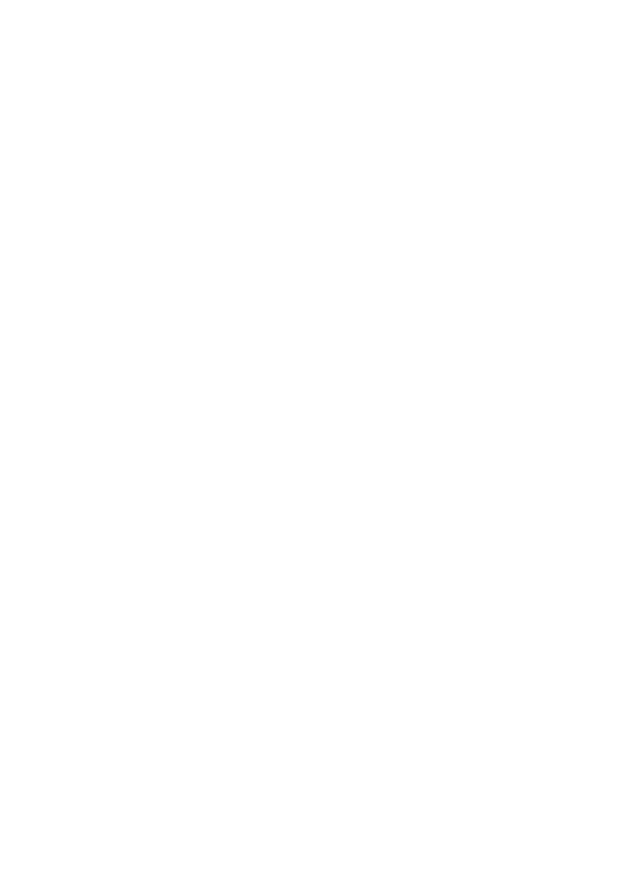
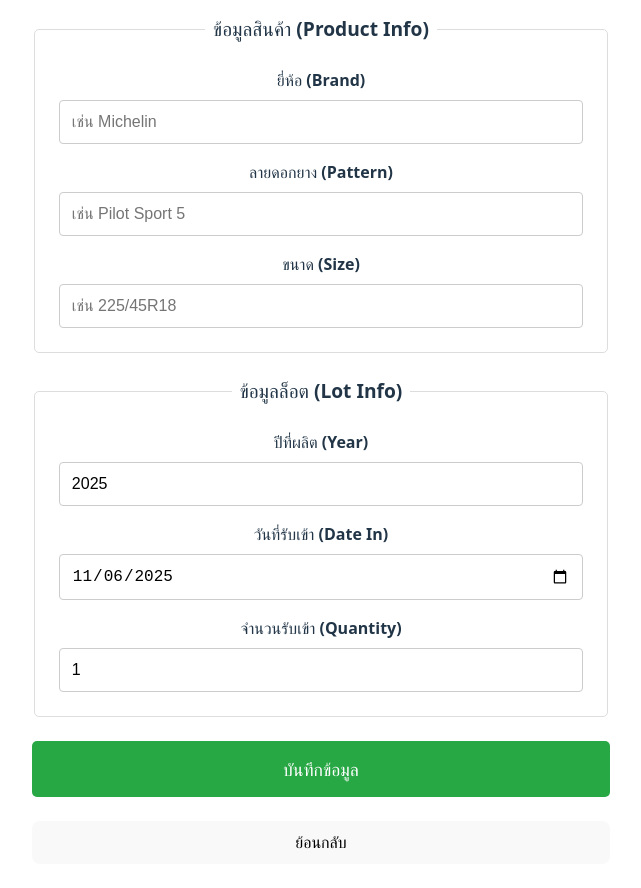
Before and after one commit to Witwin12/stock_app, a Vue app in the folder frontend/: page /stock-in in a window 1280 px wide. Before the commit this address had no page. Shown: the top 888 px of the page, without its empty margins (383-1024 px from the left). Before the commit the page ends 800 px from the top, so only its background shows below. Built offline with nearby package versions, Linux system fonts and the light colour scheme.

Commit message:
make UI for add new stock

```diff
--- a/frontend/src/App.vue
+++ b/frontend/src/App.vue
@@ -13,6 +13,7 @@
 <style scoped>
 /* Style ในนี้คือ Style ที่ใช้ "ร่วมกันทุกหน้า"
 */
+
 main {
   width: 100%;
   height: 100%;
--- a/frontend/src/router/index.js
+++ b/frontend/src/router/index.js
@@ -2,6 +2,7 @@
 
 import Home from '@/views/Home.vue';
 import TireDetail from '@/views/TireDetail.vue';
+import AddNewProduct from '@/views/AddNewProduct.vue';
 
 // 2. "routes" ต้องเป็น Array (วงเล็บเหลี่ยม)
 const routes = [
@@ -16,7 +17,12 @@
     path: '/product/:id',
     name: 'product-detail',
     component: TireDetail
-  }
+  },
+  {
+      path: '/stock-in',
+      name: 'stock-in',
+      component: AddNewProduct
+    }
 ];
 
 const router = createRouter({
--- /dev/null
+++ b/frontend/src/views/AddNewProduct.vue
@@ -0,0 +1,259 @@
+<script setup>
+import { ref } from 'vue'
+import { useRouter } from 'vue-router'
+import axios from 'axios'
+
+// 2. สร้าง Refs สำหรับ v-model
+// --- Product Fields ---
+const brand = ref('')
+const pattern = ref('')
+const size = ref('')
+
+// --- (แก้ไข) 1. เก็บค่าเริ่มต้นไว้เปรียบเทียบ ---
+const defaultYear = new Date().getFullYear()
+const defaultDate = new Date().toISOString().split('T')[0]
+const defaultQuantity = 1
+
+// --- Lot Fields ---
+const year_manufactured = ref(defaultYear)
+const date_in = ref(defaultDate)
+const quantity_in = ref(defaultQuantity)
+
+// 3. สร้าง state สำหรับการโหลดและ error
+const isLoading = ref(false)
+const errorMessage = ref(null)
+
+// 4. Import Router สำหรับการนำทาง
+const router = useRouter()
+
+// 5. เขียนฟังก์ชัน 'เพิ่มสินค้า' (โค้ดเดิม)
+async function add_new_product() {
+// ตรวจสอบค่าเบื้องต้น
+ if (quantity_in.value <= 0) {
+ errorMessage.value = 'จำนวนรับเข้าต้องมากกว่า 0'
+  return
+ }
+
+ isLoading.value = true
+ errorMessage.value = null
+
+ const payload = {
+  brand: brand.value,
+  pattern: pattern.value,
+  size: size.value,
+  year_manufactured: parseInt(year_manufactured.value),
+  date_in: date_in.value,
+  quantity_in: parseInt(quantity_in.value)
+ }
+
+ try {
+  await axios.post('http://localhost:8000/api/stock-in/', payload)
+
+  alert('เพิ่มสินค้าและล็อตใหม่สำเร็จ!')
+  router.push('/')
+
+ } catch (error) {
+  console.error('Error adding product:', error)
+  if (error.response && error.response.data) {
+   errorMessage.value = JSON.stringify(error.response.data)
+  } else {
+   errorMessage.value = 'เกิดข้อผิดพลาด ไม่สามารถเชื่อมต่อเซิร์ฟเวอร์ได้'
+  }
+ } finally {
+  isLoading.value = false
+ }
+}
+
+// 10. (แก้ไข) ฟังก์ชันสำหรับปุ่ม "ย้อนกลับ"
+function goBackHome() {
+
+  // --- 2. ตรวจสอบว่าฟอร์มมีการแก้ไขหรือไม่ (Is Dirty?) ---
+  const isDirty = brand.value !== '' ||
+                  pattern.value !== '' ||
+                  size.value !== '' ||
+                  year_manufactured.value !== defaultYear ||
+                  date_in.value !== defaultDate ||
+                  quantity_in.value !== defaultQuantity;
+
+  if (isDirty) {
+    // --- 3. ถ้ามีการแก้ไข ให้ถามยืนยัน ---
+    const confirmed = confirm(
+      'คุณมีการเปลี่ยนแปลงที่ยังไม่ได้บันทึก คุณแน่ใจหรือไม่ว่าต้องการออกจากหน้านี้?'
+    );
+
+    // ถ้าผู้ใช้กดยืนยัน (OK) ถึงจะกลับไป
+    if (confirmed) {
+      router.push('/');
+    }
+    // ถ้ากด Cancel ก็ไม่ต้องทำอะไร
+  } else {
+    // --- 4. ถ้าฟอร์มสะอาด ไม่ต้องถาม ---
+    router.push('/');
+  }
+}
+</script>
+
+<template>
+  <main class="stock-in-form-container">
+
+    <div class="form-header">
+      <button @click="goBackHome" class="back-button">
+        &larr; กลับหน้าหลัก
+      </button>
+      <h1>เพิ่มสินค้าเข้าสต็อก (Stock-In)</h1>
+    </div>
+
+    <div v-if="errorMessage" class="error-message">
+      <strong>Error:</strong> {{ errorMessage }}
+    </div>
+
+    <form @submit.prevent="add_new_product" class="stock-in-form">
+
+      <fieldset>
+        <legend>ข้อมูลสินค้า (Product Info)</legend>
+        <div class="form-group">
+          <label for="brand">ยี่ห้อ (Brand)</label>
+          <input id="brand" v-model="brand" type="text" placeholder="เช่น Michelin" required>
+        </div>
+        <div class="form-group">
+          <label for="pattern">ลายดอกยาง (Pattern)</label>
+          <input id="pattern" v-model="pattern" type="text" placeholder="เช่น Pilot Sport 5" required>
+        </div>
+        <div class="form-group">
+          <label for="size">ขนาด (Size)</label>
+          <input id="size" v-model="size" type="text" placeholder="เช่น 225/45R18" required>
+        </div>
+      </fieldset>
+
+      <fieldset>
+        <legend>ข้อมูลล็อต (Lot Info)</legend>
+        <div class="form-group">
+          <label for="year">ปีที่ผลิต (Year)</label>
+          <input id="year" v-model.number="year_manufactured" type="number" min="2000" :max="new Date().getFullYear() + 1" required>
+        </div>
+        <div class="form-group">
+          <label for="date_in">วันที่รับเข้า (Date In)</label>
+          <input id="date_in" v-model="date_in" type="date" required>
+        </div>
+        <div class="form-group">
+          <label for="quantity">จำนวนรับเข้า (Quantity)</label>
+          <input id="quantity" v-model.number="quantity_in" type="number" min="1" required>
+        </div>
+      </fieldset>
+
+      <button type="submit" class="submit-button" :disabled="isLoading">
+        {{ isLoading ? 'กำลังบันทึก...' : 'บันทึกข้อมูล' }}
+      </button>
+
+        <button type="button" @click="goBackHome">
+          ย้อนกลับ
+        </button>
+    </form>
+  </main>
+</template>
+
+<style scoped>
+
+.stock-in-form-container {
+  max-width: 800px;
+  margin: 2rem auto;
+  padding: 2rem;
+  border-radius: 8px;
+  box-shadow: 0 4px 12px rgba(0, 0, 0, 0.05);
+  background-color: #ffffff;
+}
+
+.form-header {
+  display: flex;
+  align-items: center;
+  justify-content: space-between;
+  border-bottom: 2px solid #f0f0f0;
+  padding-bottom: 1rem;
+  margin-bottom: 1.5rem;
+}
+
+.form-header h1 {
+  margin: 0;
+  font-size: 1.75rem;
+}
+
+.back-button {
+  background: none;
+  border: 1px solid #ccc;
+  padding: 0.5rem 1rem;
+  border-radius: 5px;
+  font-size: 0.9rem;
+  cursor: pointer;
+  transition: all 0.2s;
+}
+.back-button:hover {
+  background-color: #f4f4f4;
+  border-color: #aaa;
+}
+
+.stock-in-form {
+  display: flex;
+  flex-direction: column;
+  gap: 1.5rem;
+}
+
+fieldset {
+  border: 1px solid #ddd;
+  border-radius: 5px;
+  padding: 1.5rem;
+  display: flex;
+  flex-direction: column;
+  gap: 1rem;
+}
+
+legend {
+  font-size: 1.2rem;
+  font-weight: bold;
+  padding: 0 0.5rem;
+}
+
+.form-group {
+  display: flex;
+  flex-direction: column;
+}
+
+.form-group label {
+  font-weight: 600;
+  margin-bottom: 0.5rem;
+}
+
+.form-group input {
+  padding: 0.75rem;
+  border: 1px solid #ccc;
+  border-radius: 4px;
+  font-size: 1rem;
+}
+
+.submit-button {
+  padding: 1rem;
+  font-size: 1.1rem;
+  font-weight: bold;
+  color: #fff;
+  background-color: #28a745; /* สีเขียว */
+  border: none;
+  border-radius: 5px;
+  cursor: pointer;
+  transition: background-color 0.2s;
+}
+.submit-button:hover {
+  background-color: #218838;
+}
+.submit-button:disabled {
+  background-color: #ccc;
+  cursor: not-allowed;
+}
+
+.error-message {
+  padding: 1rem;
+  background-color: #f8d7da;
+  color: #721c24;
+  border: 1px solid #f5c6cb;
+  border-radius: 5px;
+  margin-bottom: 1.5rem;
+}
+</style>
--- a/frontend/src/views/Home.vue
+++ b/frontend/src/views/Home.vue
@@ -1,13 +1,20 @@
 <script setup>
-// 1. Import Component ที่เราสร้าง
 import TireProductList from '@/components/TireProductList.vue'
+import { RouterLink } from 'vue-router'
 </script>
 
 <template>
   <main>
+    <div class="page-header">
+      <!-- ปุ่มเพิ่มสินค้า -->
+      <RouterLink to="/stock-in" class="add-product-button">
+        เพิ่มสินค้าใหม่
+      </RouterLink>
+    </div>
+
+    <!-- แสดงรายการสินค้า -->
     <TireProductList />
   </main>
-
 </template>
 
 <style>
@@ -18,5 +25,31 @@
   background-color: white;
 
 }
+main {
+  padding: 1rem;
+}
 
+.page-header {
+  margin-bottom: 1.5rem; /* เว้นระยะห่างระหว่างปุ่มกับ list */
+  padding-bottom: 1.5rem;
+  border-bottom: 1px solid #e0e0e0;
+}
+ /*เพิ่ม style สำหรับปุ่ม */
+.add-product-button {
+  display: inline-block;
+  padding: 10px 20px;
+  font-size: 1rem;
+  font-weight: bold;
+  color: #fff;
+  background-color: #007bff; /* สีน้ำเงิน (เปลี่ยนได้) */
+  border: none;
+  border-radius: 5px;
+  text-decoration: none; /* เอาขีดเส้นใต้ของลิงก์ออก */
+  cursor: pointer;
+  transition: background-color 0.2s;
+}
+
+.add-product-button:hover {
+  background-color: #0056b3; /* สีเข้มขึ้นตอนชี้ */
+}
 </style>
```
